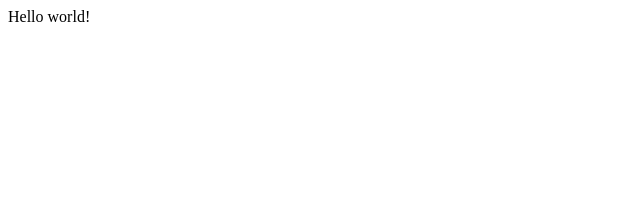
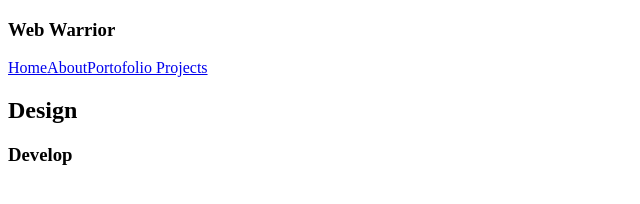
Before and after one commit to adebayus/gatsby-web-warrior, a Gatsby site: page / in a window 1280 px wide. Shown: the whole page, without its empty margins (0-640 px from the left). Built offline with nearby package versions, Linux system fonts and the light colour scheme; Gatsby itself is replaced by a stand-in of ours.

Commit message:
Navbar & Links

```diff
--- /dev/null
+++ b/src/pages/404.js
@@ -0,0 +1,6 @@
+import React from "react"
+function NotFound() {
+  return <div></div>
+}
+
+export default NotFound
--- /dev/null
+++ b/src/pages/components/Navbar.js
@@ -0,0 +1,15 @@
+import { Link } from "gatsby"
+import React from "react"
+
+export default function Navbar() {
+  return (
+    <nav>
+      <h1>Web Warrior</h1>
+      <div className="links">
+        <Link to="/">Home</Link>
+        <Link to="/about">About</Link>
+        <Link to="/projects">Portofolio Projects</Link>
+      </div>
+    </nav>
+  )
+}
--- a/src/pages/index.js
+++ b/src/pages/index.js
@@ -1,5 +1,13 @@
 import React from "react"
-
+import Navbar from "./components/navbar"
 export default function Home() {
-  return <div>Hello world!</div>
+  return (
+    <section>
+      <Navbar />
+      <div>
+        <h2>Design</h2>
+        <h3>Develop</h3>
+      </div>
+    </section>
+  )
 }
```
Also changed, not shown: src/pages/about.js (added, +11 -0 lines), src/pages/projects/index.js (added).
